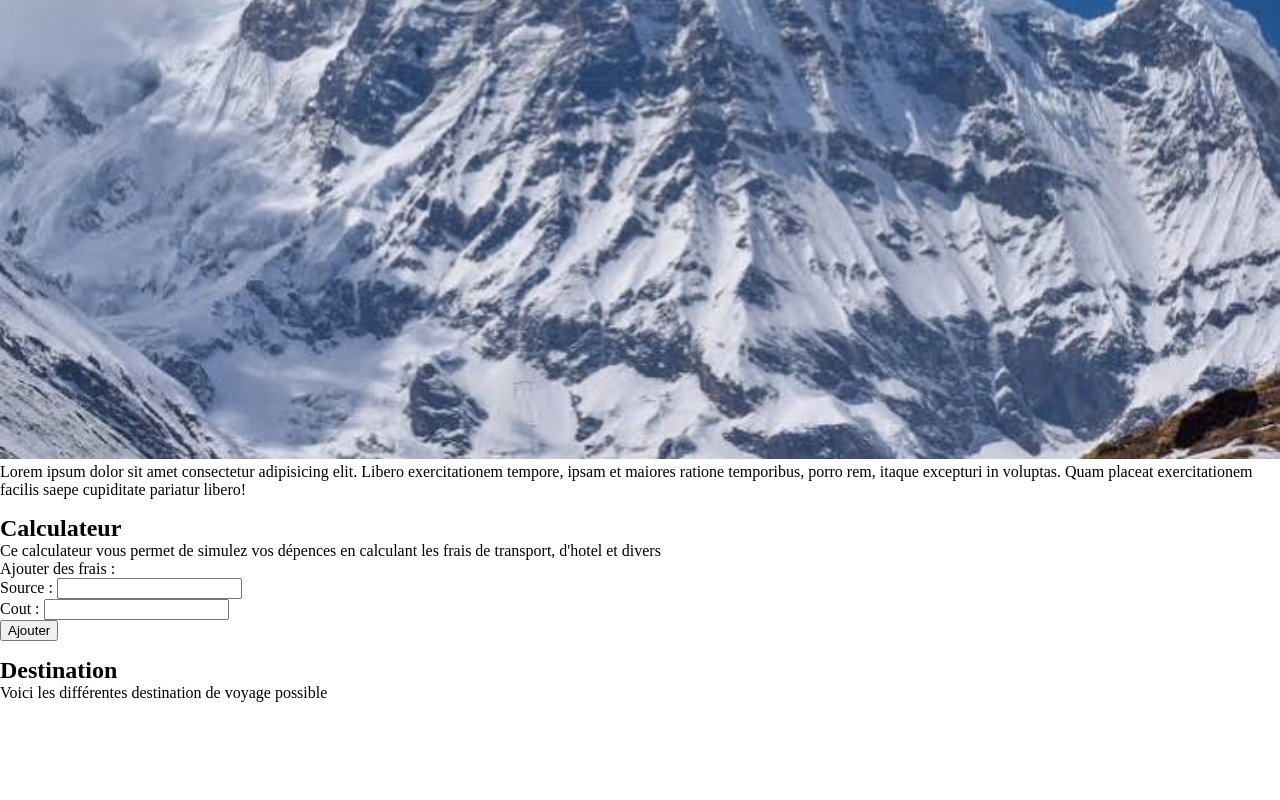
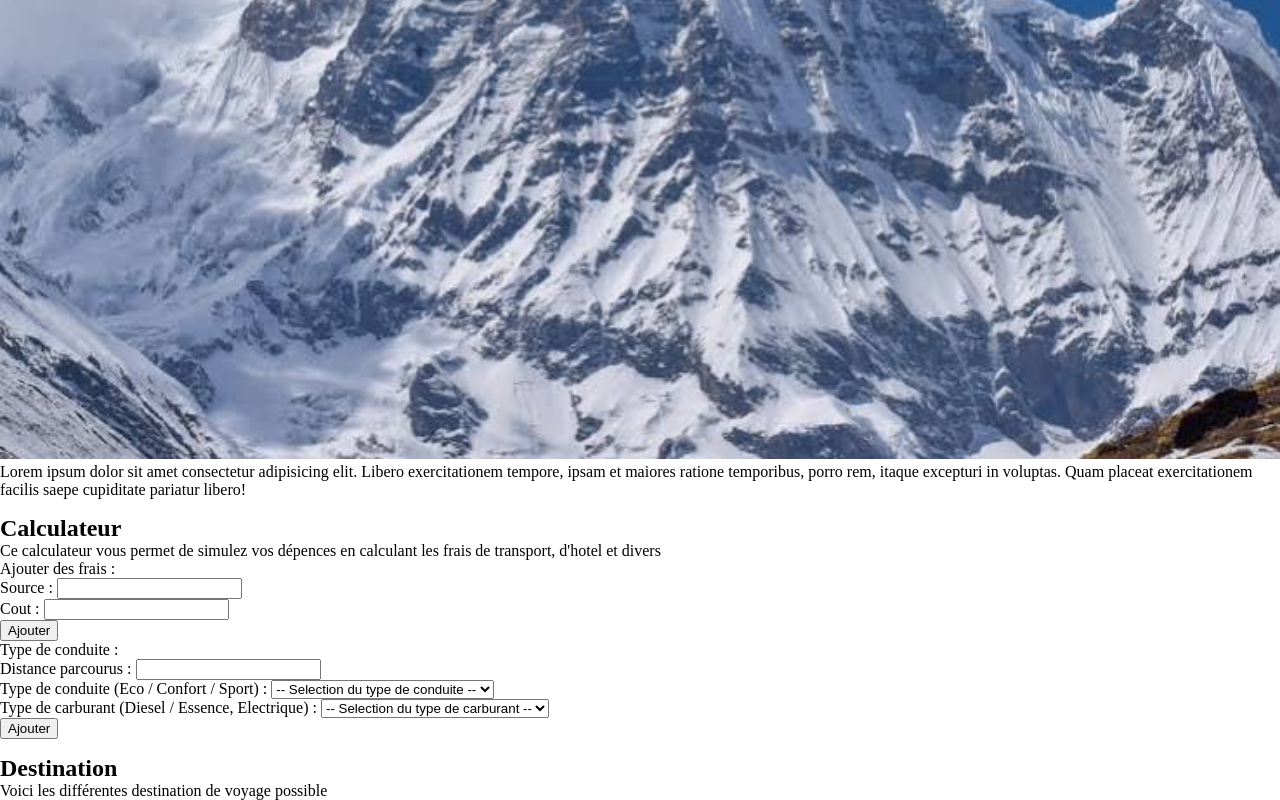
Before and after one commit to Formation-JS/BXL_FS2026_React__Recap, a React (Vite) app: page / in a window 1280 px wide. Shown: the part 340-1140 px from the top of the page. Before the commit the page ends 1042 px from the top, so only its background shows below. Built offline with nearby package versions, Linux system fonts and the light colour scheme.

Commit message:
CalculatorFuelForm ⛽

```diff
--- /dev/null
+++ b/src/components/Calculator/CalculatorFuelForm.jsx
@@ -0,0 +1,77 @@
+import { useActionState } from 'react';
+
+export default function CalculatorFuelForm() {
+
+    const handleFuelSubmit = async (prevState, formData) => {
+
+        const distance = parseFloat(formData.get('distance'));
+        const conduite = formData.get('conduite');
+        const carburant = formData.get('carburant');
+
+        if (isNaN(distance) || distance <= 0 || !conduite || !carburant) {
+
+            return {
+                count: prevState.count + 1,
+                error: prevState.count < 2 ? 'Valeur invalide' : 'Vas y, fais un effort !',
+                data: {
+                    distance: isNaN(distance) ? '' : distance,
+                    conduite,
+                    carburant
+                },
+                fix: new Date()
+            };
+        }
+
+        return {
+            error: null,
+            data: null,
+            count: 0,
+            fix: new Date()
+        };
+
+    };
+
+    //! Création d'un state liée au submit du formulaire
+    const [state, onSubmit] = useActionState(handleFuelSubmit, { data: null, error: null, count: 0, fix: new Date() });
+
+    //! Rendu
+    return (
+        <>
+            <p>Type de conduite : </p>
+            <form action={onSubmit}>
+                <div>
+                    <label htmlFor="input-distance">Distance parcourus : </label>
+                    <input id='input-distance' name='distance' type="number"
+                        defaultValue={state.data?.distance} />
+                </div>
+
+                <div>
+                    <label htmlFor="input-drive-style">Type de conduite (Eco / Confort / Sport) : </label>
+                    <select name="conduite" id="input-drive-style" defaultValue={state.data?.conduite} key={state.fix + '-1'}>
+                        <option value="" hidden>-- Selection du type de conduite --</option>
+                        <option value="eco">Eco</option>
+                        <option value="confort">Confort</option>
+                        <option value="sport">Sport</option>
+                    </select>
+                </div>
+
+                <div>
+                    <label htmlFor="input-fuel">Type de carburant (Diesel / Essence, Electrique) : </label>
+                    <select name="carburant" id="input-fuel" defaultValue={state.data?.carburant} key={state.fix + '-2'}>
+                        <option value="" hidden>-- Selection du type de carburant --</option>
+                        <option value="diesel">Diesel</option>
+                        <option value="essence">Essence</option>
+                        <option value="electrique">Electrique</option>
+                    </select>
+                </div>
+
+                <div>
+                    <button type="submit">Ajouter</button>
+                    {state.error && (
+                        <span>{state.error}</span>
+                    )}
+                </div>
+            </form>
+        </>
+    );
+}
--- a/src/pages/Calculator/Calculator.page.jsx
+++ b/src/pages/Calculator/Calculator.page.jsx
@@ -1,4 +1,5 @@
 import CalculatorCostForm from '../../components/Calculator/CalculatorCostForm';
+import CalculatorFuelForm from '../../components/Calculator/CalculatorFuelForm';
 
 export default function CalculatorPage() {
 
@@ -9,6 +10,7 @@ export default function CalculatorPage() {
             {/* TODO : Faire le composant... */}
 
             <CalculatorCostForm />
+            <CalculatorFuelForm />
 
         </section>
     );
```
